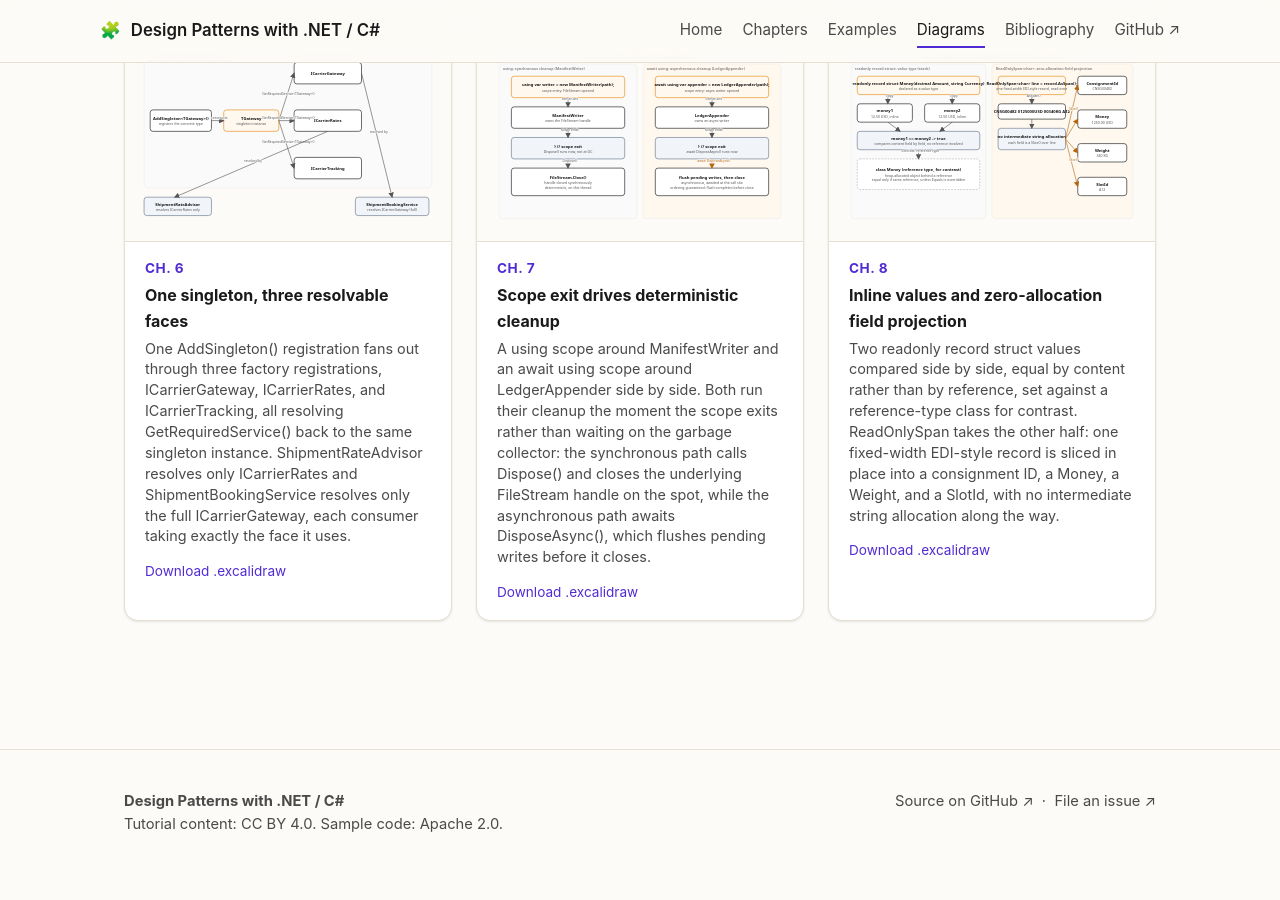
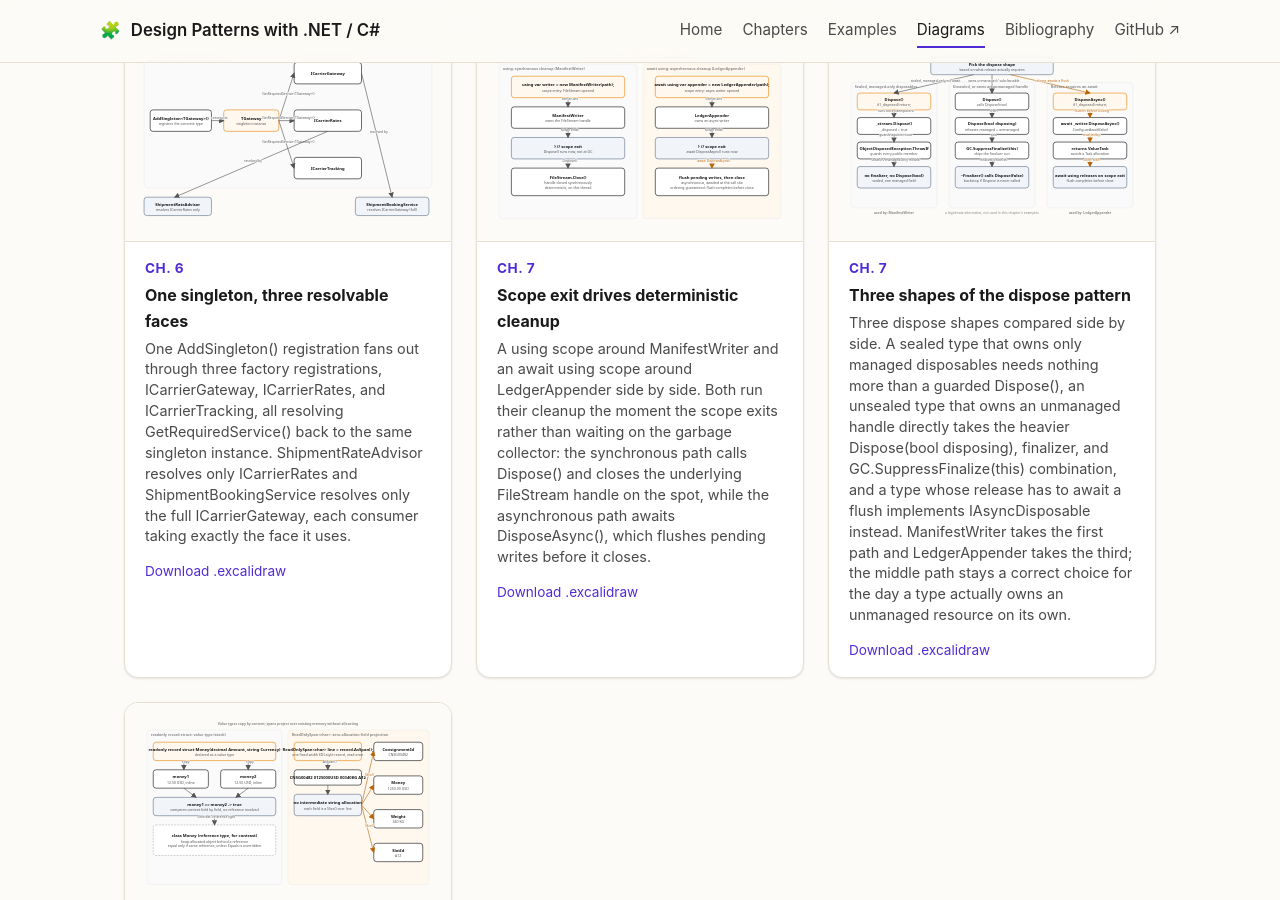
Before and after one commit to patterncatalyst/csharp-design-patterns, a Jekyll site: the page built from diagrams.html, in a window 1280 px wide and 900 px high, scrolled down 2068 px. Built offline with Jekyll 4.4.1, drawn with Linux system fonts in a browser that asks for light colours.

Commit message:
docs(r04): ch7 density figure — three dispose-pattern shapes

```diff
--- a/_data/diagrams.yml
+++ b/_data/diagrams.yml
@@ -113,6 +113,19 @@
     while the asynchronous path awaits DisposeAsync(), which flushes pending
     writes before it closes.
 
+- name: 07-dispose-pattern-paths
+  section: "Ch. 7"
+  title: Three shapes of the dispose pattern
+  caption: >-
+    Three dispose shapes compared side by side. A sealed type that owns only
+    managed disposables needs nothing more than a guarded Dispose(), an
+    unsealed type that owns an unmanaged handle directly takes the heavier
+    Dispose(bool disposing), finalizer, and GC.SuppressFinalize(this)
+    combination, and a type whose release has to await a flush implements
+    IAsyncDisposable instead. ManifestWriter takes the first path and
+    LedgerAppender takes the third; the middle path stays a correct choice
+    for the day a type actually owns an unmanaged resource on its own.
+
 - name: 08-value-types-struct-span
   section: "Ch. 8"
   title: Inline values and zero-allocation field projection
```
Also changed, not shown: _docs/07-dispose-and-iasyncdisposable.md (+2 -0 lines), diagrams/07-dispose-pattern-paths.svg (added), 1 other file.
